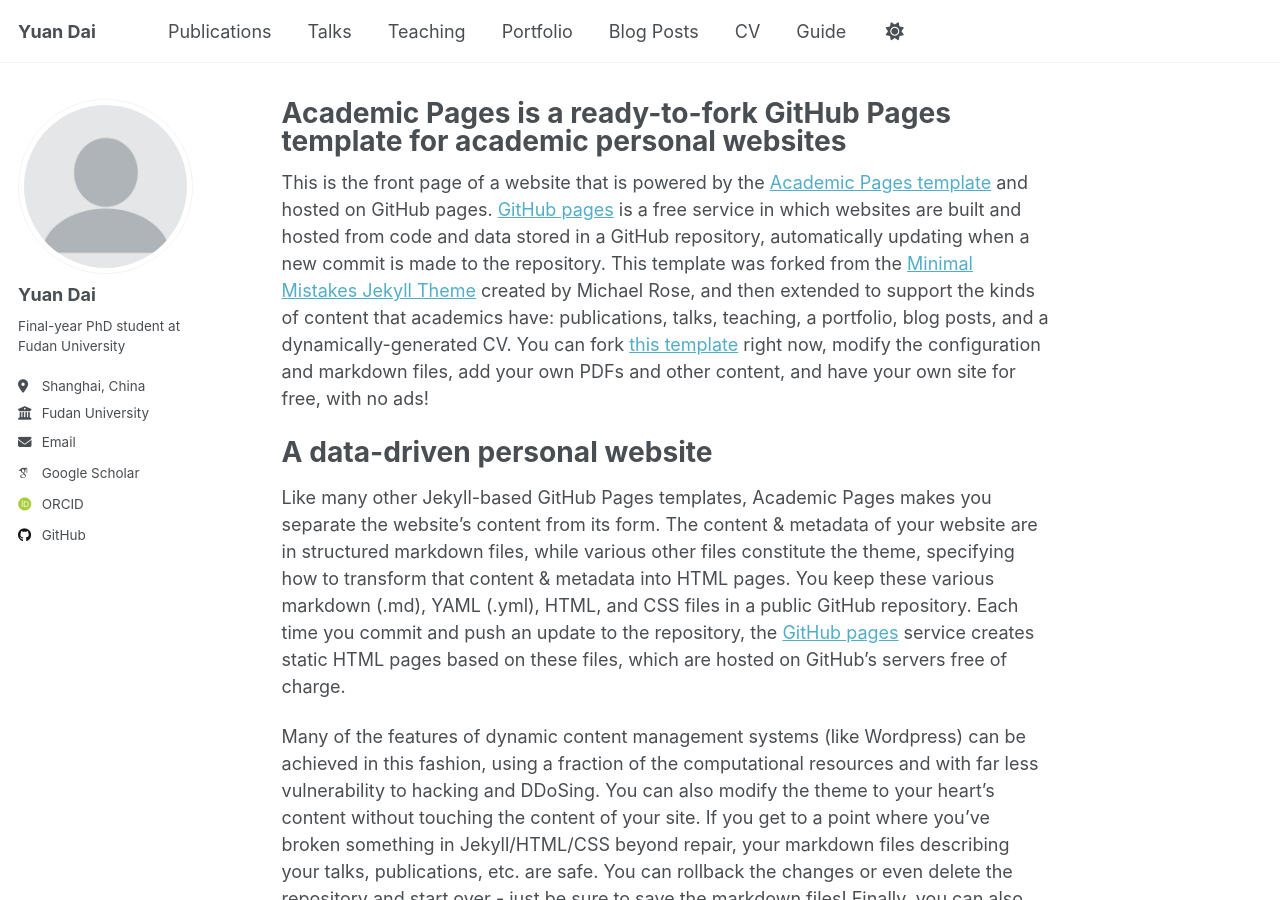
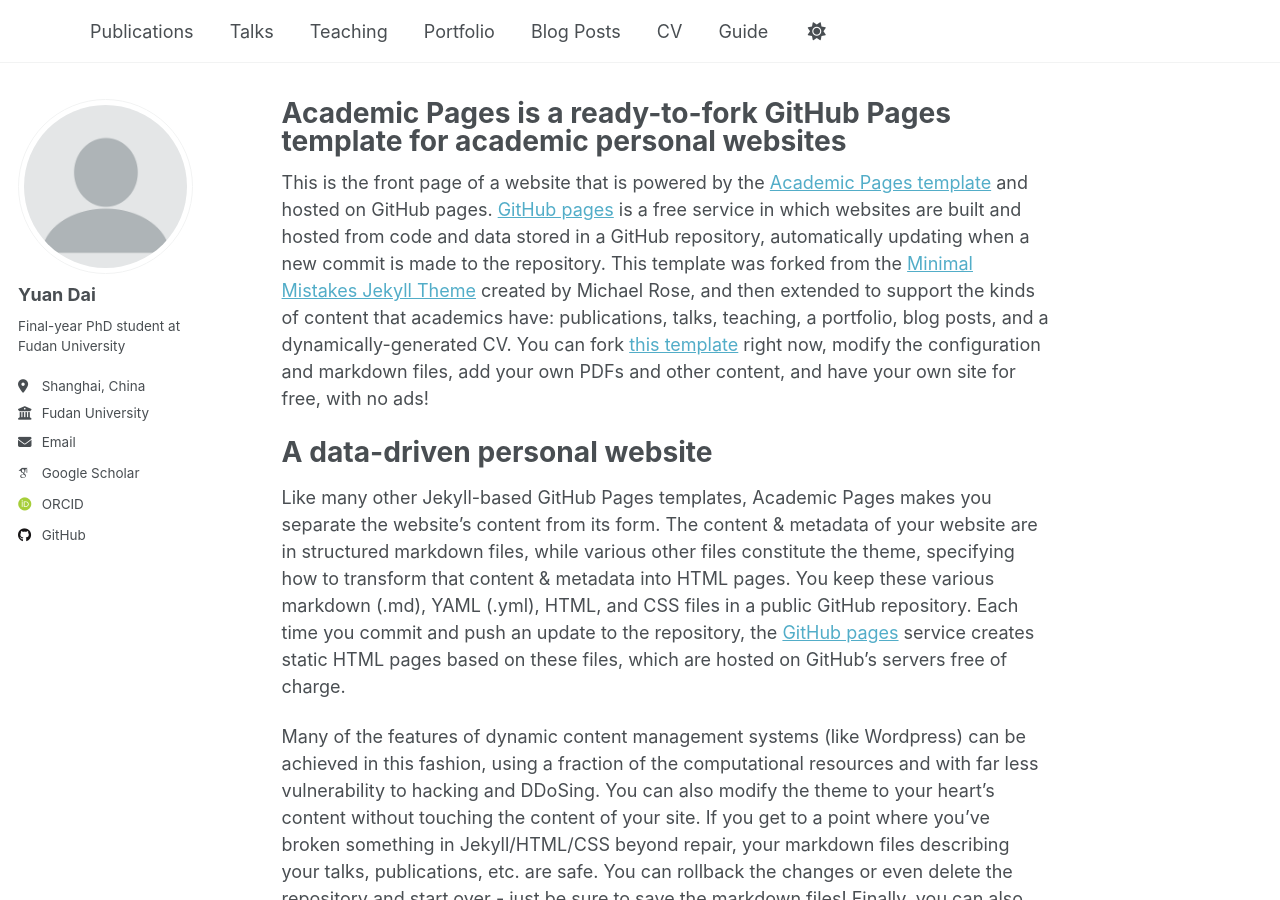
Before and after one commit to Dai-dirk/Dai-dirk.github.io, a Jekyll site: the page built from _pages/about.md, in a window 1280 px wide and 900 px high. Built offline with Jekyll 4.4.1, drawn with Linux system fonts in a browser that asks for light colours; some web fonts are replaced.

Commit message:
Update _config.yml

```diff
--- a/_config.yml
+++ b/_config.yml
@@ -9,7 +9,7 @@
 # Basic Site Settings
 locale                   : "en-US"
 site_theme               : "default"
-title                    : "Yuan Dai"
+title                    : " "
 title_separator          : "-"
 name                     : &name "Yuan Dai"
 description              : &description "personal description"
```
